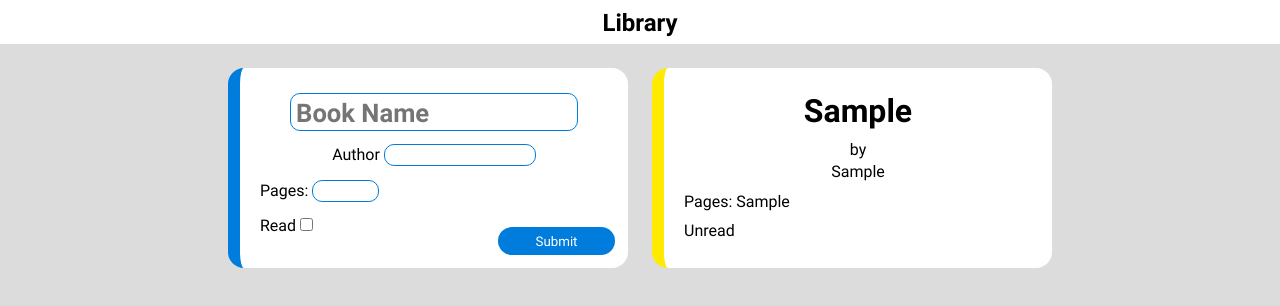
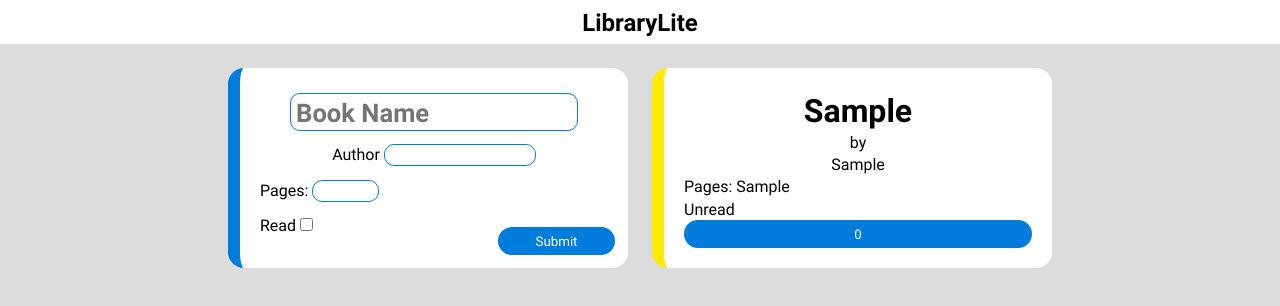
Before and after one commit to Dark-WizZ/library, a plain HTML site: page index.html in a window 1280 px wide. Both pictures are taken after typing "Sample", "Sample", "Sample" into the empty fields and a click on the button "Submit". Drawn offline with Linux system fonts and the light colour scheme.

Commit message:
Implement remove function for books

```diff
--- a/index.html
+++ b/index.html
@@ -12,7 +12,7 @@
 <body>
   <div class="container">
     <header class="header">
-      <div class="title">Library</div>
+      <div class="title">LibraryLite</div>
     </header>
     <main class="main">
       <div class="cards">
@@ -28,7 +28,7 @@
           </div>
           <div class="pages">
             <label for="pages">Pages:</label>
-            <input type="input" id="pages">
+            <input type="input" id="pages" maxlength="35">
           </div>
           <div class="isRead">
             <label for="isRead">Read</label>
--- a/script.js
+++ b/script.js
@@ -5,12 +5,21 @@ const authorIP = document.querySelector('#author');
 const pagesIP = document.querySelector('#pages');
 const isReadIP = document.querySelector('#isRead');
 let submitIP = document.querySelector('.submit');
-const cards = document.querySelector('.cards');
+const cards = document.querySelectorAll('.cards');
 const add = document.querySelector('.add');
 const input = document.querySelector('.input');
-const card = document.querySelector('.cards');
+let card = document.querySelector('.card');
+let remove = document.querySelectorAll('.remove');
 
 submitIP.addEventListener('click', addBook);
+
+function removeElem(){
+  let list = this.parentElement.classList.value;
+  let index = list.split(' ')[2].split('=')[1];
+  let i = index.slice(1, 2);
+  library.splice(i, 1);
+  this.parentElement.remove();
+}
 
 function Book (name, author, pages, isRead){
   this.name = name;
@@ -25,16 +34,8 @@ function addBook(){
   let _pages = pagesIP.value;
   let _isRead = (isReadIP.checked)?'read':'';
   library.push(new Book (_bookName, _author, _pages, _isRead));
-  console.table(library)
-
-  input.insertAdjacentHTML('afterend',
-            `<div class="card ${(_isRead)?'read':'Unread'}">
-              <div class="bookName">${_bookName?_bookName:'Title Undefined'}</div>
-              <div class="author">by<br>${_author?_author:'Author Undefined'}</div>
-              <div class="pages">Pages: ${_pages?_pages:'undefined'}</div>
-              <div class="isRead">${(_isRead)?'Read':'Unread'}</div>
-            </div>`)
-
+   if (card) card.forEach((c)=>{c.remove()})
+  updateView();
   clearIP();
 }
 
@@ -43,3 +44,28 @@ function clearIP(){
   authorIP.value = '';
   pagesIP.value = '';
 }
+
+function updateView(){
+  count=0;
+  library.forEach((book)=>{
+    let _bookName = book.name;
+    let _author = book.author;
+    let _pages = book.pages;
+    let _isRead = book.isRead;
+    input.insertAdjacentHTML('afterend',
+            `<div class="card ${(_isRead)?'read':'Unread'} index='${count}'">
+              <div class="bookName">${_bookName?_bookName:'Title Undefined'}</div>
+              <div class="author">by<br>${_author?_author:'Author Undefined'}</div>
+              <div class="pages">Pages: ${_pages?_pages:'undefined'}</div>
+              <div class="isRead">${(_isRead)?'Read':'Unread'}</div>
+              <button class=remove>${count}</button>
+            </div>`)
+    count++;
+  })
+
+  card = document.querySelectorAll('.card');
+  remove = document.querySelectorAll('.remove');
+  remove.forEach((r)=>{
+    r.addEventListener('click', removeElem)
+  })
+}
```
Also changed, not shown: style.css (line endings or trailing spaces).
